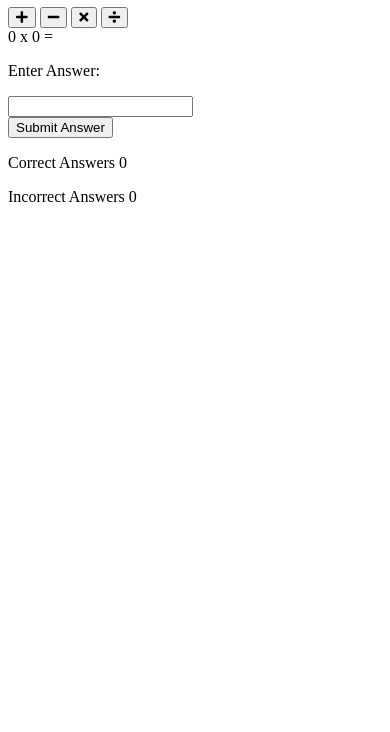
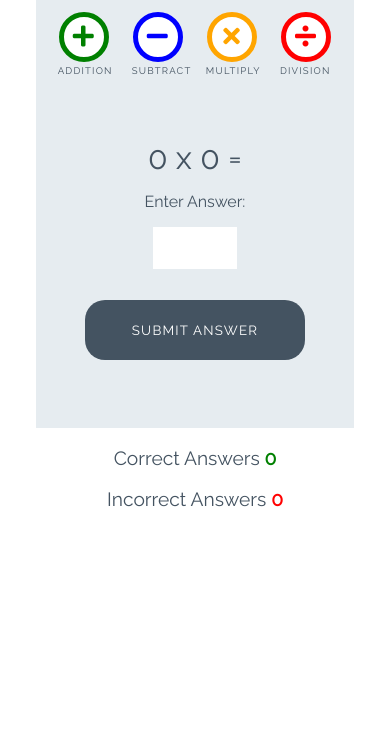
Before and after one commit to MariuszKaminski/love-maths, a plain HTML site: page index.html in a window 390 px wide. Shown: the part 112-844 px from the top of the page. Drawn offline with Linux system fonts and the light colour scheme.

Commit message:
Set up structure of game functions

```diff
--- a/assets/css/style.css
+++ b/assets/css/style.css
@@ -0,0 +1,252 @@
+/* --------- Global style */
+
+body {
+    background-color: white;
+    font-family: "Raleway", sans-serif;
+    color: #445361;
+    text-align: center;
+}
+
+/* --------- Heading */
+
+.heading {
+    text-align: center;
+    font-size: 2.5rem;
+}
+
+.logo {
+    height: 40px;
+    padding-right: 5px;
+}
+
+/* --------- Game layout */
+
+.game-area {
+    background-color: #E6ECF0;
+    box-sizing: border-box;
+    width: 85%;
+    height: 65vh;
+    max-height: 450px;
+    max-width: 830px;
+    margin-left: auto;
+    margin-right: auto;
+    padding: 1%;
+}
+
+.question-area {
+    width: 50%;
+    font-size: 2rem;
+    margin: auto;
+    padding: 50px 0;
+}
+
+.question-area span {
+    padding: 0 15px;
+}
+
+.score-area {
+    margin: 5px auto;
+    width: 60%;
+    font-size: 1.2rem;
+}
+
+.controls-area {
+    width: 85%;
+    margin: 30px auto;
+}
+
+#score {
+    color: green;
+    font-weight: bold;
+}
+
+#incorrect {
+    color: red;
+    font-weight: bold;
+}
+
+.answer-message {
+    display: none;
+    font-size: 1rem;
+}
+
+#answer-box {
+    border: none;
+    color: #445361;
+    display: inline-block;
+    height: 40px;
+    width: 80px;
+    font-size: 1.2rem;
+}
+
+.scores {
+    display: inline-block;
+    padding: 25px;
+}
+
+/* --------- Buttons */
+
+.btn {
+    width: 220px;
+    height: 60px;
+    font-family: "Raleway", sans-serif;
+    text-transform: uppercase;
+    letter-spacing: 1.2px;
+    color: white;
+}
+
+.btn:focus {
+    outline: none;
+}
+
+.btn--big {
+    padding-top: 10px;
+    border-radius: 50%;
+    background-color: white;
+    border: 10px solid;
+    width: 100px;
+    height: 100px;
+    font-size: 3.2rem;
+    margin: 0 30px;
+    transition: all 0.5s;
+}
+
+.btn--big::after{
+    content: attr(data-type);
+    font-size: 1rem;
+    color: #445361;
+    position: relative;
+    left: -0.5em;
+}
+
+.btn--blue {
+    border-color: blue;
+    color: blue;
+}
+
+.btn--blue:active,
+.btn--blue:hover {
+    background-color: darkblue;
+    color: white;
+}
+
+.btn--orange {
+    border-color: orange;
+    color: orange;
+}
+
+.btn--orange:active,
+.btn--orange:hover {
+    background-color: darkorange;
+    color: white;
+}
+
+.btn--red {
+    border-color: red;
+    color: red;
+}
+
+.btn--red:active,
+.btn--red:hover {
+    background-color: darkred;
+    color: white;
+}
+
+.btn--green {
+    border-color: green;
+    color: green;
+}
+
+.btn--green:active,
+.btn--green:hover {
+    background-color: darkgreen;
+    color: white;
+}
+
+.btn--gray {
+    margin-top: 25px;
+    background-color: #445361;
+    border: 1px transparent;
+    border-radius: 20px;
+}
+
+.btn--gray:active,
+.btn--gray:hover {
+    background-color: #0d1013;
+}
+
+/* --------- Media queries */
+
+@media (max-width: 414px) {
+    .controls-area {
+        width: 100%;
+    }
+
+    .btn--big {
+        margin: 0 10px;
+        padding: 5px;
+        border: 5px solid;
+        width: 50px;
+        height: 50px;
+        font-size: 1.5rem;
+    }
+
+    .btn--big::after {
+        font-size: 0.6rem;
+        left: -0.7rem;
+    }
+
+    .question-area {
+        padding: 10% 0;
+        width: 100%;
+    }
+
+    .question-area span {
+        padding: 0;
+    }
+
+    .answer-message {
+        display: block;
+    }
+
+    #answer-box {
+        display: block;
+        margin: 0 auto;
+    }
+    .btn--gray {
+        margin-top: 0;
+    }
+
+    .score-area {
+        width: 100%;
+    }
+
+    .scores {
+        margin: 0.5em auto;
+        display: block;
+        padding: 5px;
+    }
+
+    .heading {
+        font-size: 2rem;
+    }
+}
+
+@media (max-width: 320px) {
+    .game-area {
+        height: 70vh;
+    }
+
+    .controls-area {
+        width: 75%;
+        margin: 10px auto;
+    }
+
+    .btn--big {
+        margin: 10px 10px;
+    }
+    .question-area {
+        padding: 10px 0;
+    }
+
+}
--- a/assets/js/script.js
+++ b/assets/js/script.js
@@ -0,0 +1,31 @@
+function runGame() {
+
+}
+
+function checkAnswer() {
+
+}
+
+function calculateCorrectAnswer() {
+
+}
+
+function incrementScore() {
+
+}
+
+function incrementWrongAnswer() {
+
+}
+
+function displayAdditionQuestion() {
+
+}
+
+function displaySubtractQuestion() {
+
+}
+
+function MultiplyQuestion() {
+
+}
--- a/index.html
+++ b/index.html
@@ -18,16 +18,16 @@
 
     <div class="game-area">
         <div class="controls-area">
-            <button class="btn btn--big btn--green">
+            <button data-type="addition" class="btn btn--big btn--green">
                 <i class="fas fa-plus"></i>
             </button>
-            <button class="btn btn--big btn--blue">
+            <button data-type="subtract" class="btn btn--big btn--blue">
                 <i class="fas fa-minus"></i>
             </button>
-            <button class="btn btn--big btn--orange">
+            <button data-type="multiply" class="btn btn--big btn--orange">
                 <i class="fas fa-times"></i>
             </button>
-            <button class="btn btn--big btn--red">
+            <button data-type="division" class="btn btn--big btn--red">
                 <i class="fas fa-divide"></i>
             </button>
         </div>
@@ -39,7 +39,7 @@
             <p class="answer-message">Enter Answer:</p>
             <input id="answer-box" type="number">
         </div>
-        <button class="btn btn--gray">Submit Answer</button>
+        <button data-type="submit" class="btn btn--gray">Submit Answer</button>
     </div>
 
     <div class="score-area">
```
